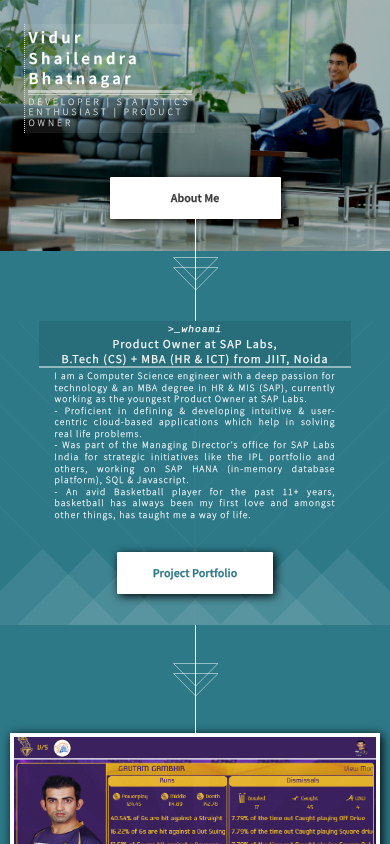
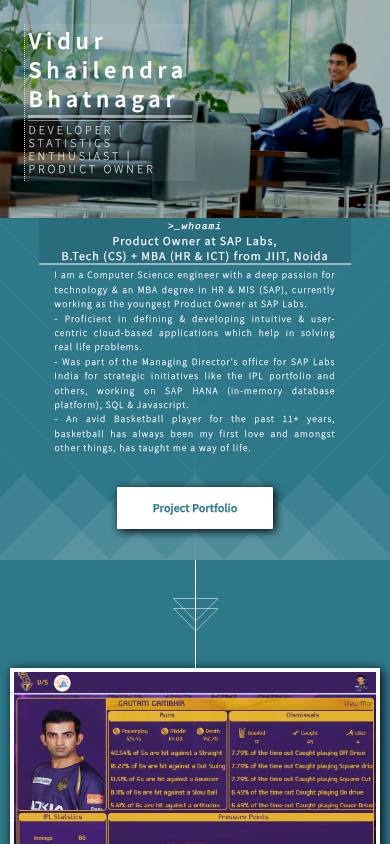
Before and after one commit to vidurbhatnagar/vidurbhatnagar.github.com, a plain HTML site: page index.html in a window 390 px wide. Shown: the top 844 px of the page. Drawn offline with Linux system fonts and the light colour scheme.

Commit message:
Fixed Line height css mobile

```diff
--- a/css/style-mobile.css
+++ b/css/style-mobile.css
@@ -16,6 +16,7 @@
 	a:hover{
 	border-bottom: dotted 1px rgba(53,184,143,0.5);
 	}
+
 	code {
 		font-family: monospace;
 		font-style: italic;
@@ -166,10 +167,10 @@
 			background: #fff;
 			box-shadow: 2px 2px 10px #000;
 			font-weight: bold;
-			width: 50%;
+			width: auto;
 			margin: auto;
 			--margin-top: 15% !important;
-			padding: 0 !important;
+			padding: 0 5% !important;
 			font-size: 0.5em !important;
 		}
 
@@ -225,7 +226,6 @@
 				.box.style1 .inner > :last-child{
 					margin: 1% 5%;
 					text-align: justify;
-					line-height: 1.1em;
 					font-size: 0.4em;
 					letter-spacing: 1px;
 				}
@@ -293,7 +293,7 @@
 	#header
 	{
 		padding: 1em !important;
-		margin-bottom: 20% !important;
+		margin-bottom: 2% !important;
 	}
 		#header header
 		{
@@ -304,24 +304,21 @@
 		}
 			#header header p{
 			border-top: solid 3px rgba(255,255,255,0.5);
-			font-size: 0.4em !important;
+			font-size: 0.5em !important;
 			line-height: 1.1em !important;
 			text-align: left;
 			}
 
 			#header header h1
 			{
-				font-size: 0.7em !important;
+				font-size: 1em !important;
 				letter-spacing: 0.2em !important;
 				line-height: 1.2em !important;
 			}
 
 		#header footer
 		{
-			position: relative;
-			width: 100%;
-			margin: auto;
-			margin-top: 10% !important;
+			display:none;
 		}
 
 			#header footer:after
@@ -376,7 +373,6 @@
 			font-size: 0.4em;
 			letter-spacing: 1px;
 			text-shadow: 2px 2px 1px black;
-			line-height: 1.2em;
 			letter-spacing: 1px;
 			width: 90%;
 		}
```
